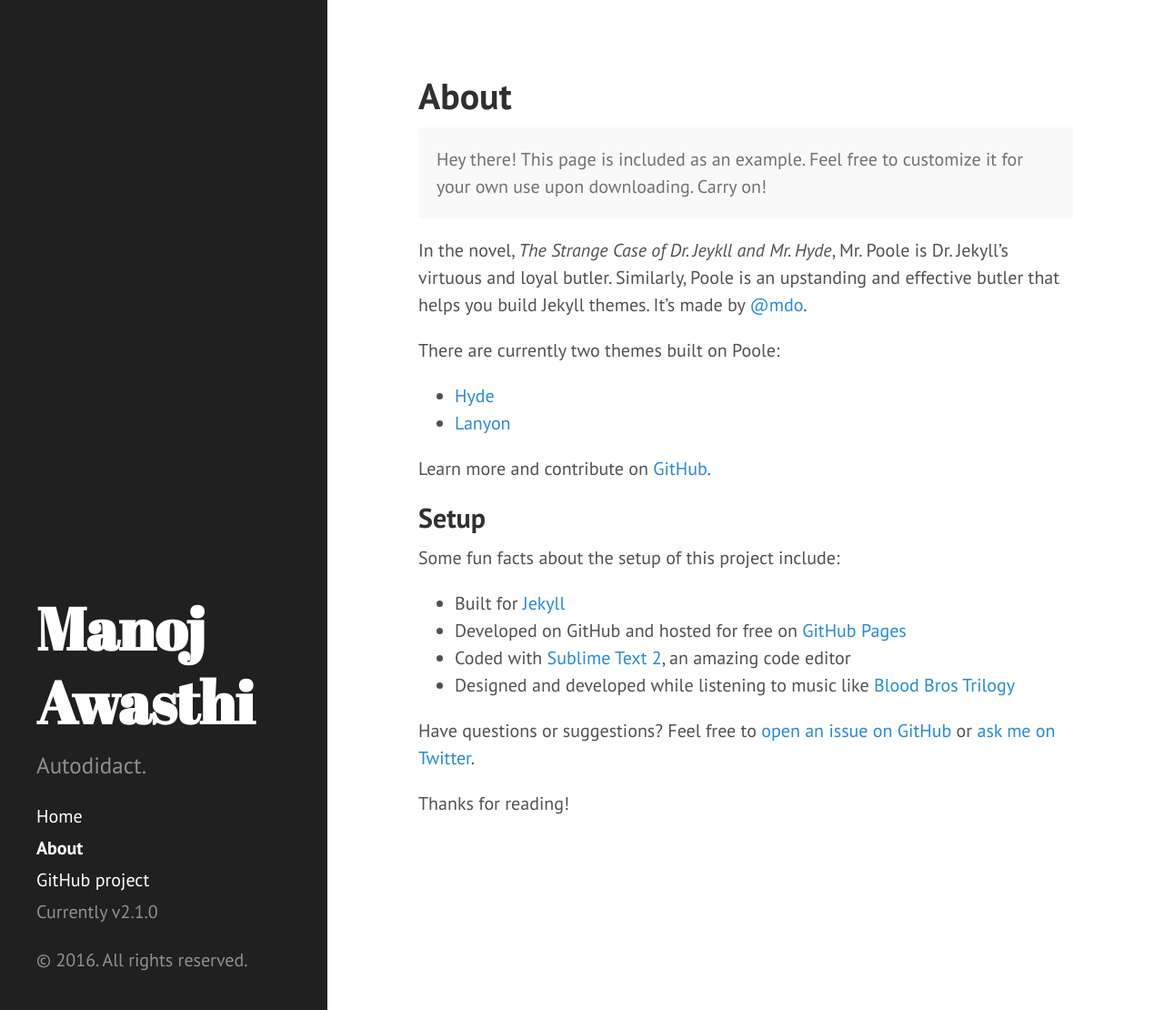
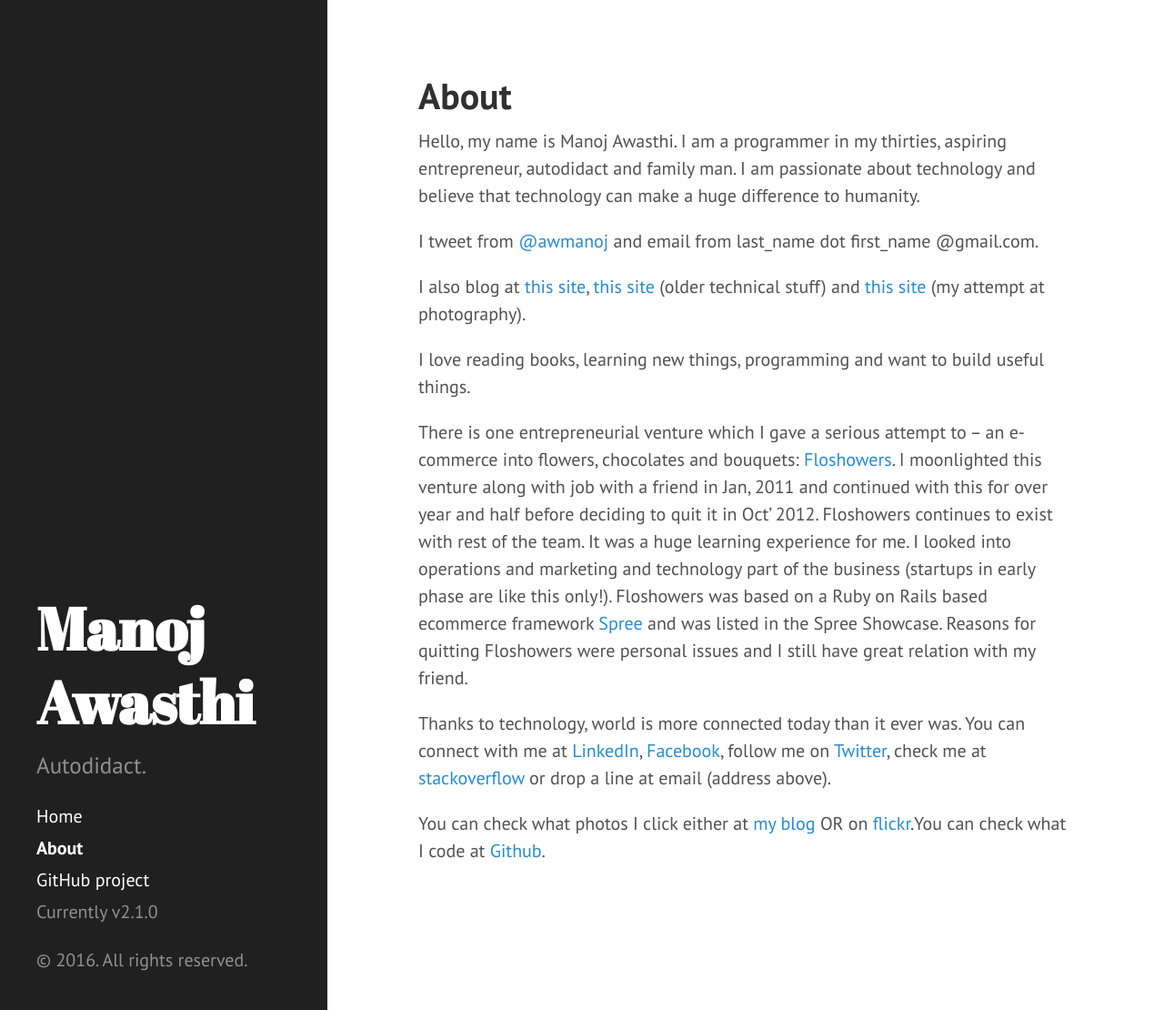
Before and after one commit to awmanoj/awmanoj.github.io, a Jekyll site: the page built from about.md, in a window 1280 px wide and 1110 px high. Shown: the whole window at 91% size. Built offline with Jekyll 4.4.1, drawn with Linux system fonts in a browser that asks for light colours; Markdown is read by kramdown in place of the engine named in the settings.

Commit message:
Add about page.

```diff
--- a/about.md
+++ b/about.md
@@ -3,28 +3,16 @@ layout: page
 title: About
 ---
 
-<p class="message">
-  Hey there! This page is included as an example. Feel free to customize it for your own use upon downloading. Carry on!
-</p>
+Hello, my name is Manoj Awasthi. I am a programmer in my thirties, aspiring entrepreneur, autodidact and family man. I am passionate about technology and believe that technology can make a huge difference to humanity.
 
-In the novel, *The Strange Case of Dr. Jeykll and Mr. Hyde*, Mr. Poole is Dr. Jekyll's virtuous and loyal butler. Similarly, Poole is an upstanding and effective butler that helps you build Jekyll themes. It's made by [@mdo](https://twitter.com/mdo).
+I tweet from [@awmanoj](https://twitter.com/awmanoj) and email from last_name dot first_name @gmail.com.
 
-There are currently two themes built on Poole:
+I also blog at [this site](http://www.manojawasthi.com/), [this site](http://whatilearned2day.wordpress.com/) (older technical stuff) and [this site](http://whaticlickedtoday.wordpress.com/) (my attempt at photography).
 
-* [Hyde](http://hyde.getpoole.com)
-* [Lanyon](http://lanyon.getpoole.com)
+I love reading books, learning new things, programming and want to build useful things.
 
-Learn more and contribute on [GitHub](https://github.com/poole).
+There is one entrepreneurial venture which I gave a serious attempt to – an e-commerce into flowers, chocolates and bouquets: [Floshowers](http://www.floshowers.com). I moonlighted this venture along with job with a friend in Jan, 2011 and continued with this for over  year and half before deciding to quit it in Oct’ 2012. Floshowers continues to exist with rest of the team. It was a huge learning experience for me. I looked into operations and marketing and technology part of the business (startups in early phase are like this only!). Floshowers was based on a Ruby on Rails based ecommerce framework [Spree](https://spreecommerce.com/) and was listed in the Spree Showcase. Reasons for quitting Floshowers were personal issues and I still have great relation with my friend.
 
-## Setup
+Thanks to technology, world is more connected today than it ever was. You can connect with me at [LinkedIn](http://www.linkedin.com/in/manojawasthi), [Facebook](https://www.facebook.com/awasthi.manoj), follow me on [Twitter](https://twitter.com/awmanoj), check me at [stackoverflow](http://stackoverflow.com/users/83602/manoj-awasthi) or drop a line at email (address above).
 
-Some fun facts about the setup of this project include:
-
-* Built for [Jekyll](http://jekyllrb.com)
-* Developed on GitHub and hosted for free on [GitHub Pages](https://pages.github.com)
-* Coded with [Sublime Text 2](http://sublimetext.com), an amazing code editor
-* Designed and developed while listening to music like [Blood Bros Trilogy](https://soundcloud.com/maddecent/sets/blood-bros-series)
-
-Have questions or suggestions? Feel free to [open an issue on GitHub](https://github.com/poole/issues/new) or [ask me on Twitter](https://twitter.com/mdo).
-
-Thanks for reading!
+You can check what photos I click either at [my blog](http://whaticlickedtoday.wordpress.com/) OR on [flickr](http://www.flickr.com/photos/awmanoj).You can check what I code at [Github](https://github.com/awmanoj).
```
